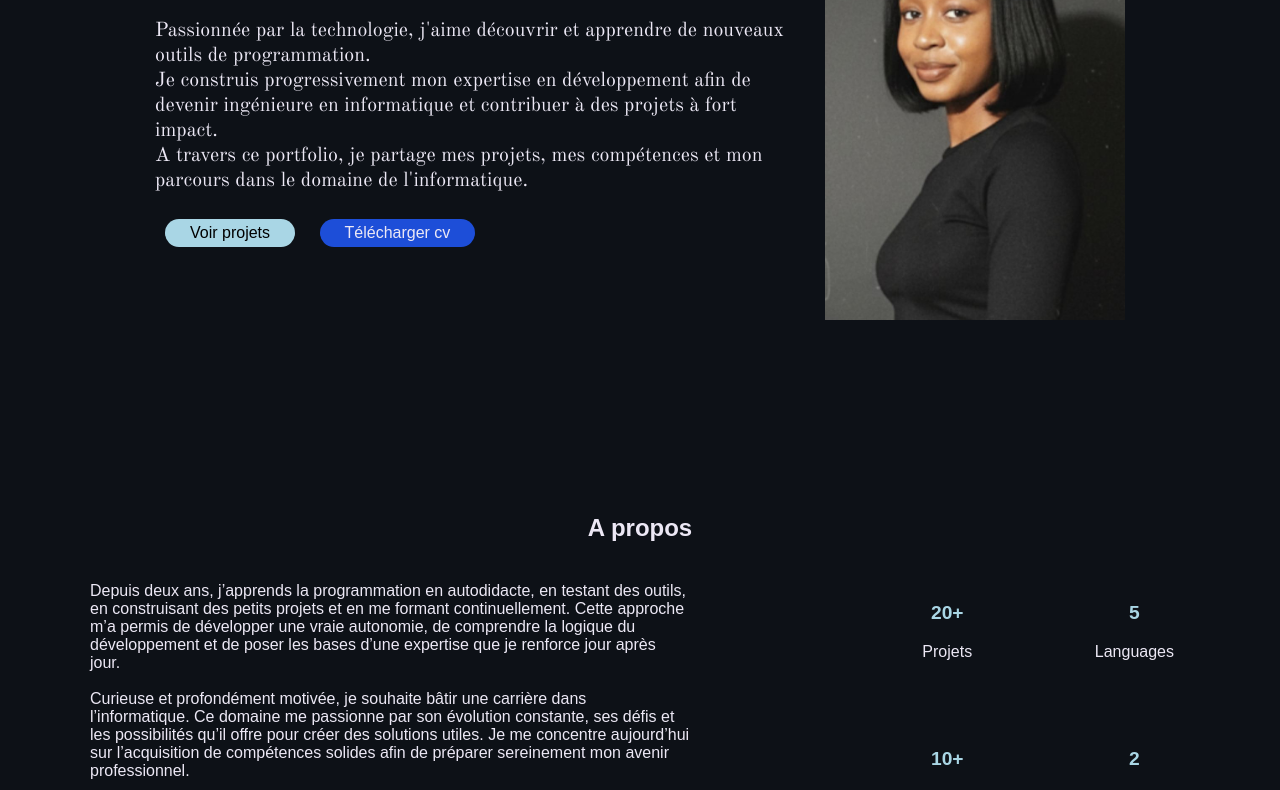
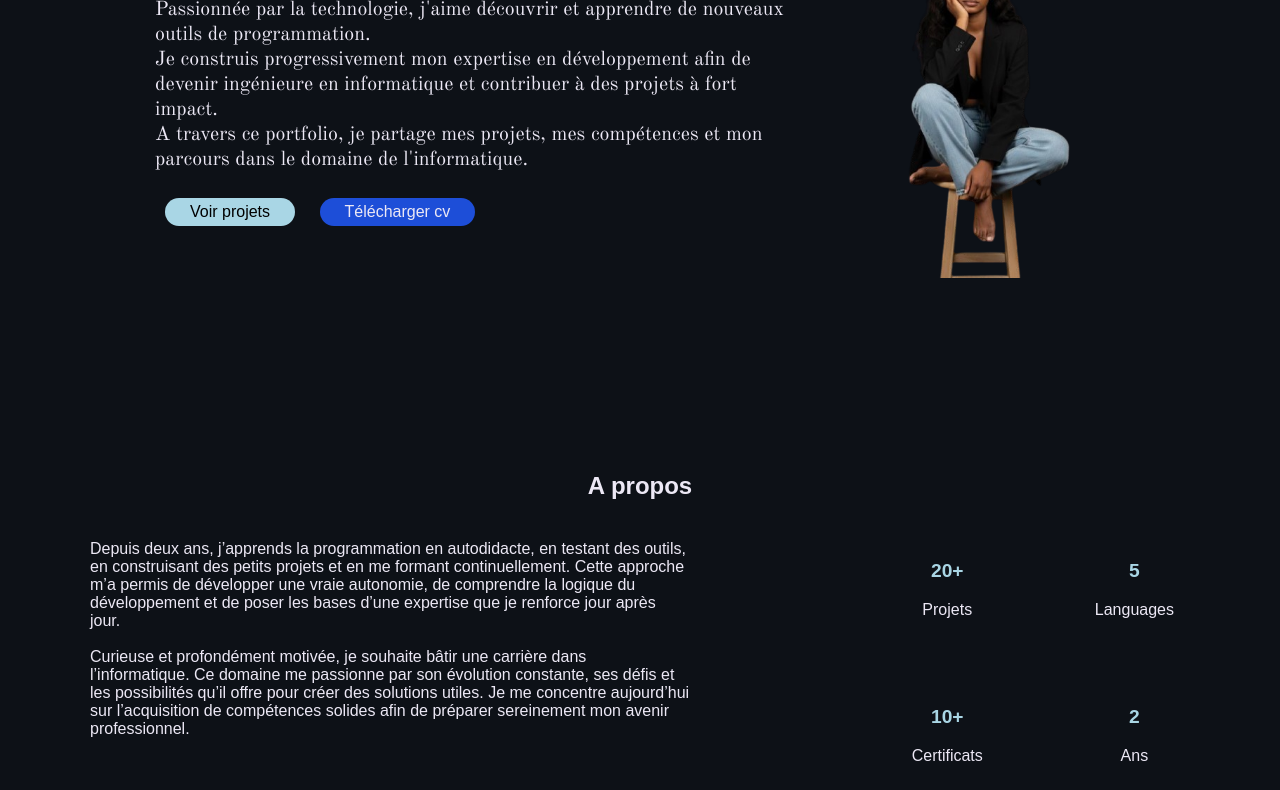
Before and after one commit to AshlyLeila/Portfolio, a plain HTML site: page index.html in a window 1280 px wide. Shown: the part 273-1063 px from the top of the page. Drawn offline with nearby package versions, Linux system fonts and the light colour scheme; a web font is replaced by a local one.

Commit message:
changement de id pic

```diff
--- a/index.html
+++ b/index.html
@@ -54,7 +54,7 @@
             </div>
 
             <div class="first-right">
-                <img src="images/id.jpeg" alt="Photo de Ashly Leila Champagne" class="profile-picture" width="300" height="auto">
+                <img src="images/Ashly.png" alt="Photo de Ashly Leila Champagne" class="profile-picture" width="300" height="auto">
             </div>
 
         </section>
```
Also changed, not shown: images/Ashly.png (added).
